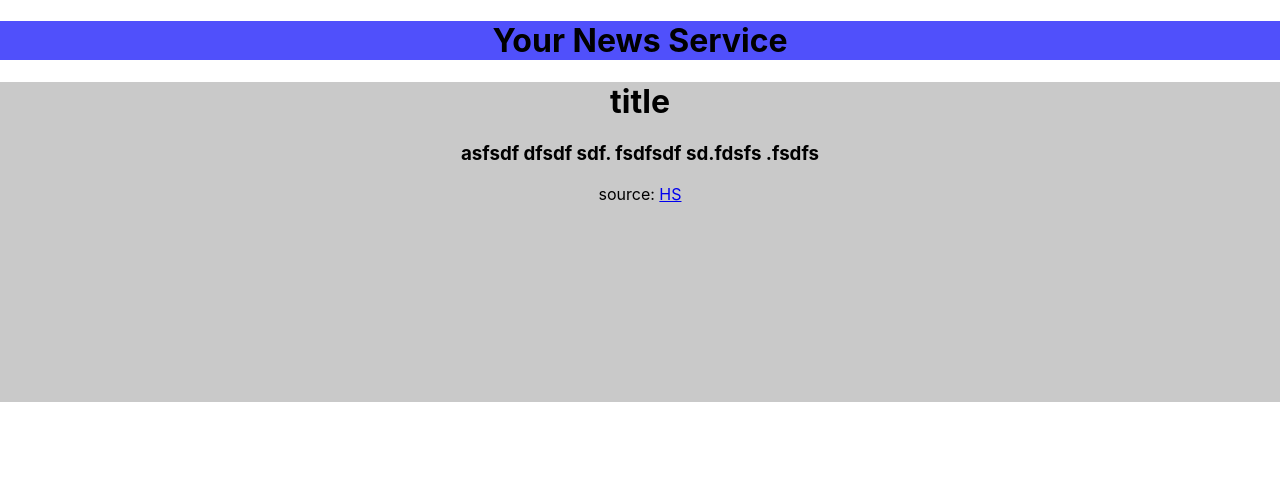
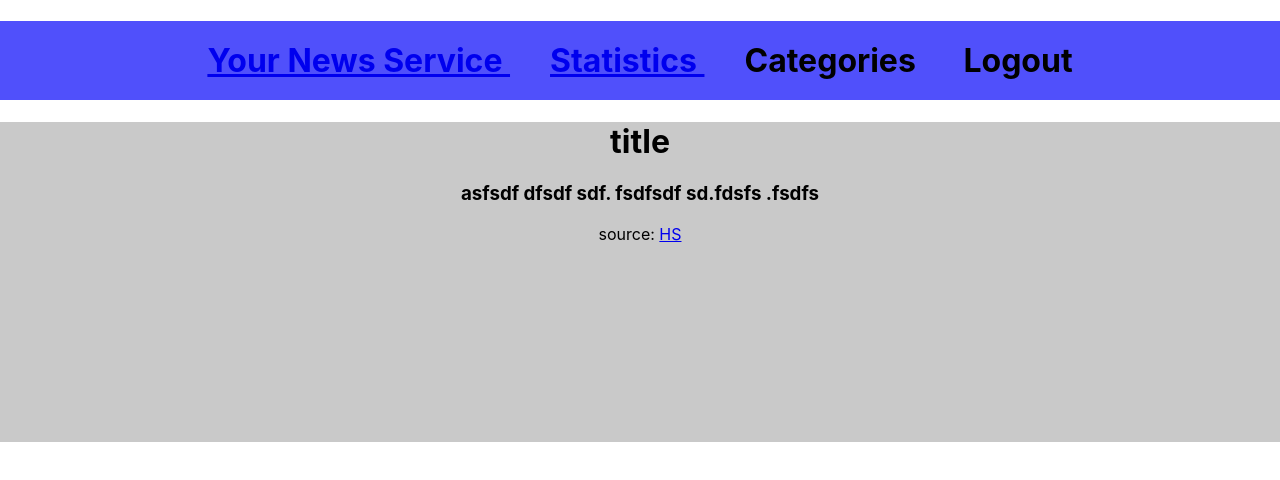
Before and after one commit to Teemu5/YourNewsService, a React (Create React App) app in the folder your-news-service/: page / in a window 1280 px wide. Shown: the top 480 px of the page. Built offline with nearby package versions, Linux system fonts and the light colour scheme.

Commit message:
link to statistic page

```diff
--- a/your-news-service/src/App.css
+++ b/your-news-service/src/App.css
@@ -8,9 +8,26 @@
 }
 
 .Header {
+  display: block;
+  padding:20px;
   background-color: rgb(80, 80, 251);
 }
-
+.Header-text-title {
+  padding:20px;
+  text-align:left;
+}
+.Header-text-statistics {
+  padding:20px;
+  text-align:right;
+}
+.Header-text-categories {
+  padding:20px;
+  text-align:right;
+}
+.Header-text-logout {
+  padding:20px;
+  text-align:right;
+}
 .Article {
   background-color: rgb(201, 201, 201);
   height: 40vmin;
--- a/your-news-service/src/App.js
+++ b/your-news-service/src/App.js
@@ -1,13 +1,16 @@
 import logo from './logo.svg';
 import './App.css';
 import {
-  Switch, Route,
+  Switch, Route, Link,
 } from 'react-router-dom'
 
 const App = () => {
   const Header = () => {
     return (
-    <h1 className="Header"><span>Your News Service</span></h1>
+    <h1 className="Header"><span className="Header-text-title"><Link to="/dashboard"> Your News Service </Link></span>
+    <span className="Header-text-statistics"><Link to="/statistics"> Statistics </Link></span><span className="Header-text-categories"> Categories </span>
+    <span className="Header-text-logout"> Logout </span>
+    <span></span></h1>
 
   )
   }
```
